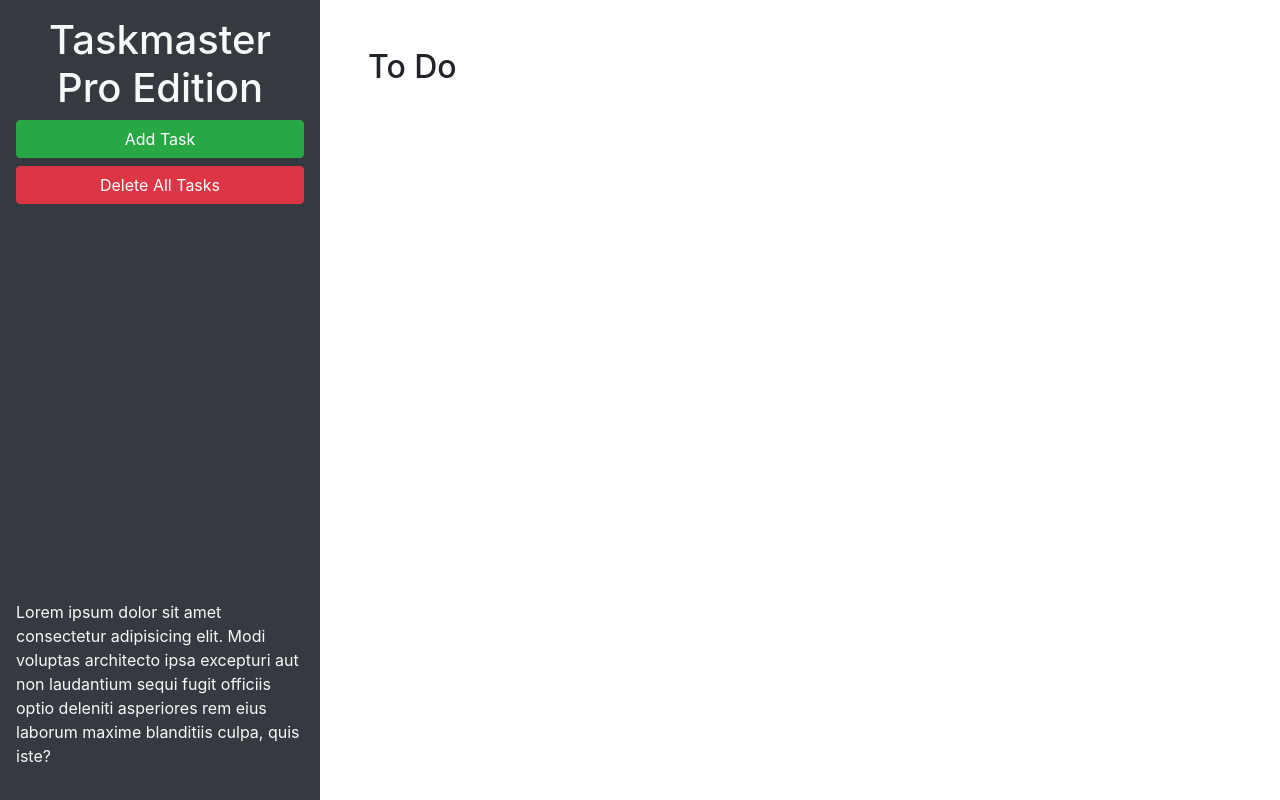
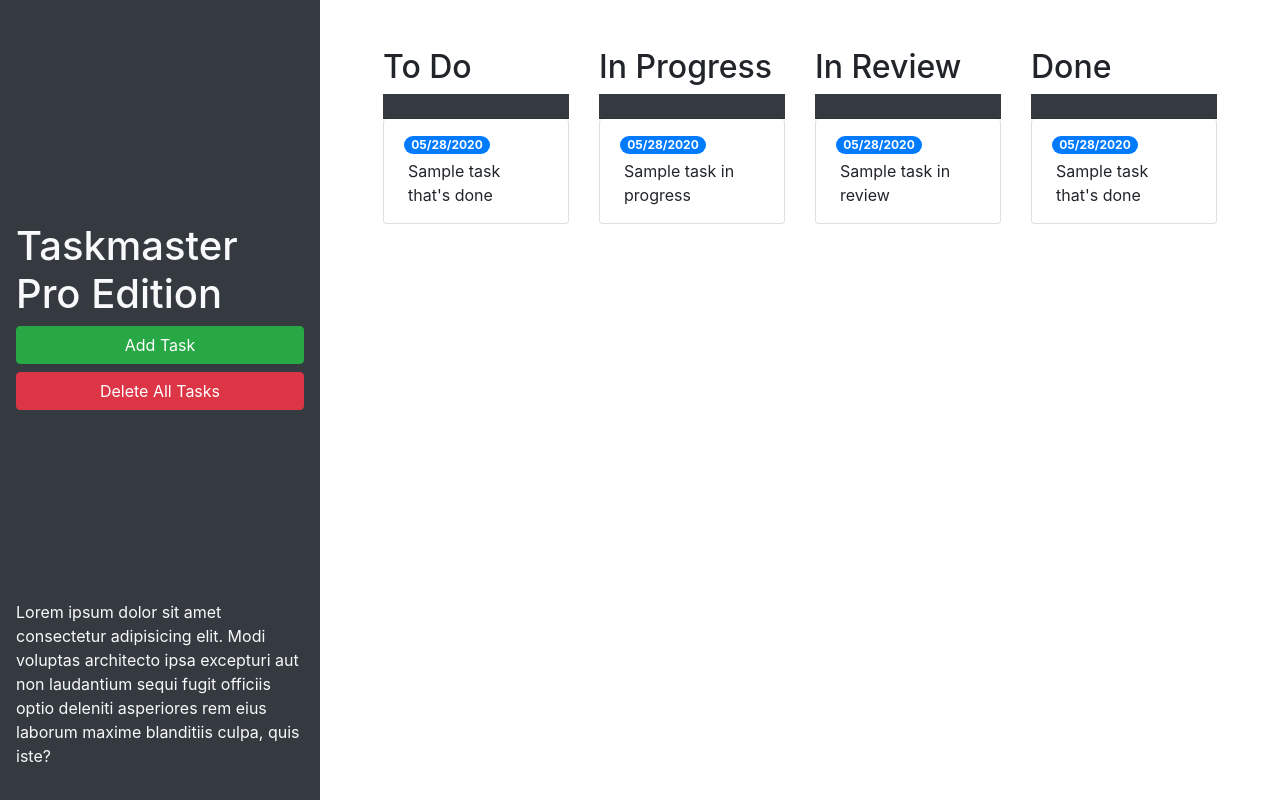
Before and after one commit to mikejmarin25/taskmaster-pro-P4, a plain HTML site: page index.html in a window 1280 px wide. Drawn offline with nearby package versions, Linux system fonts and the light colour scheme.

Commit message:
added boostrap styling

```diff
--- a/index.html
+++ b/index.html
@@ -13,23 +13,67 @@
 <body>
 
   <div class="row min-vh-100 no-gutters">
-    <header class="col-12 col-lg-3 bg-dark text-light d-flex flex-column p-4 p-lg-3">
-      <h1 class="text-center">Taskmaster Pro Edition</h1>
-      <button id="create-task" class="btn btn-block btn-success" data-toggle="modal" data-target="#task-form-modal">Add
-        Task</button>
-      <button id="remove-tasks" class="btn btn-block btn-danger">Delete All Tasks</button>
-      <p class="mt-auto">Lorem ipsum dolor sit amet consectetur adipisicing elit. Modi voluptas architecto ipsa
+    <header class="col-12 col-lg-3 bg-dark text-light sticky-top d-flex flex-column p-4 p-lg-3">
+      <p class="mt-auto d-none d-lg-block">
+       <h1 class="text-light">Taskmaster Pro Edition</h1>
+        <button id="create-task" class="btn btn-block btn-success" data-toggle="modal" data-target="#task-form-modal">Add Task</button>
+        <button id="remove-tasks" class="btn btn-block btn-danger">Delete All Tasks</button>
+        <p class="mt-auto">Lorem ipsum dolor sit amet consectetur adipisicing elit. Modi voluptas architecto ipsa
         excepturi aut non
         laudantium sequi fugit officiis optio deleniti asperiores rem eius laborum maxime blanditiis culpa, quis iste?
       </p>
     </header>
     <main class="col-12 col-lg-9">
-      <div class="m-5">
-        <h2>To Do</h2>
-        <ul id="list-toDo" class="list-group"> </ul>
+      <div class="m-5 row justify-content-around">
+        <!-- todo start -->
+       <div class="col-12 col-md-6 col-xl-3 mb-3">
+          <h2>To Do</h2>
+          <h4 class="card-header bg-dark text-light"></h4>
+          <ul id="list-done" class="list-group">
+            <li class="list-group-item">
+              <span class="badge badge-primary badge-pill">05/28/2020</span>
+              <p class="m-1">Sample task that's done</p>
+            </li>
+          </ul>
+        </div>
+        <!-- todo end -->
+        <!-- in progress start -->
+       <div class="col-12 col-md-6 col-xl-3 mb-3">
+          <h2>In Progress</h2>
+          <h4 class="card-header bg-dark text-light"></h4>
+          <ul id="list-inProgress" class="list-group">
+            <li class="list-group-item">
+              <span class="badge badge-primary badge-pill">05/28/2020</span>
+              <p class="m-1">Sample task in progress</p>
+            </li>
+          </ul>
+        </div>
+        <!-- in progress end -->
+        <!-- in review start -->
+       <div class="col-12 col-md-6 col-xl-3 mb-3">
+          <h2>In Review</h2>
+          <h4 class="card-header bg-dark text-light"></h4>
+          <ul id="list-inReview" class="list-group">
+            <li class="list-group-item">
+              <span class="badge badge-primary badge-pill">05/28/2020</span>
+              <p class="m-1">Sample task in review</p>
+            </li>
+          </ul>
+        </div>
+        <!-- in review end -->
+        <!-- done start -->
+ <div class="col-12 col-md-6 col-xl-3 mb-3">
+  <h2>Done</h2>
+  <h4 class="card-header bg-dark text-light"></h4>
+  <ul id="list-done" class="list-group">
+    <li class="list-group-item">
+      <span class="badge badge-primary badge-pill">05/28/2020</span>
+      <p class="m-1">Sample task that's done</p>
+    </li>
+  </ul>
+</div>
+        <!-- done end -->
       </div>
-    </main>
-  </div>
 
   <!-- Modal -->
   <div class="modal fade" id="task-form-modal" tabindex="-1" role="dialog" aria-labelledby="task-form-modal"
```
Also changed, not shown: 1 other file.
